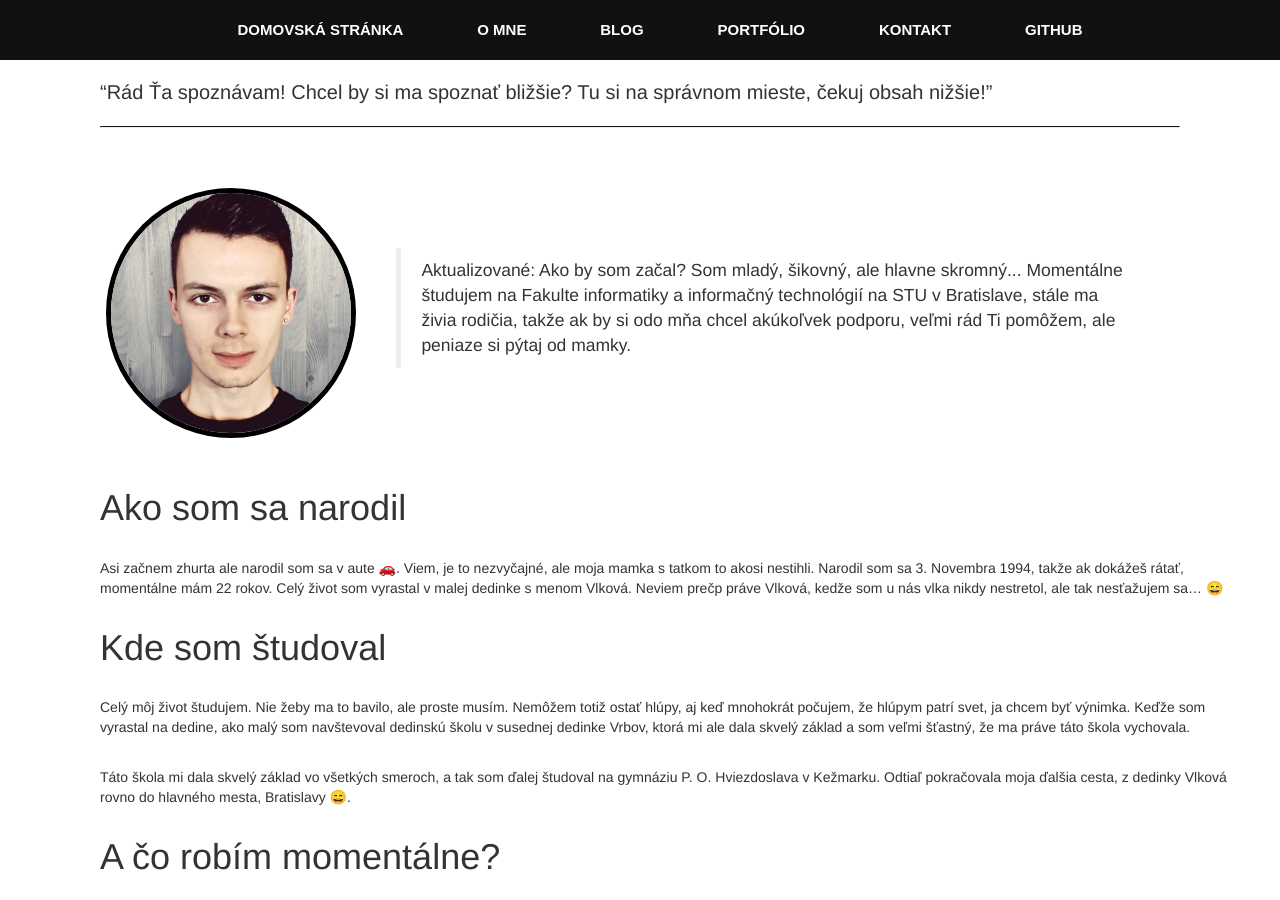
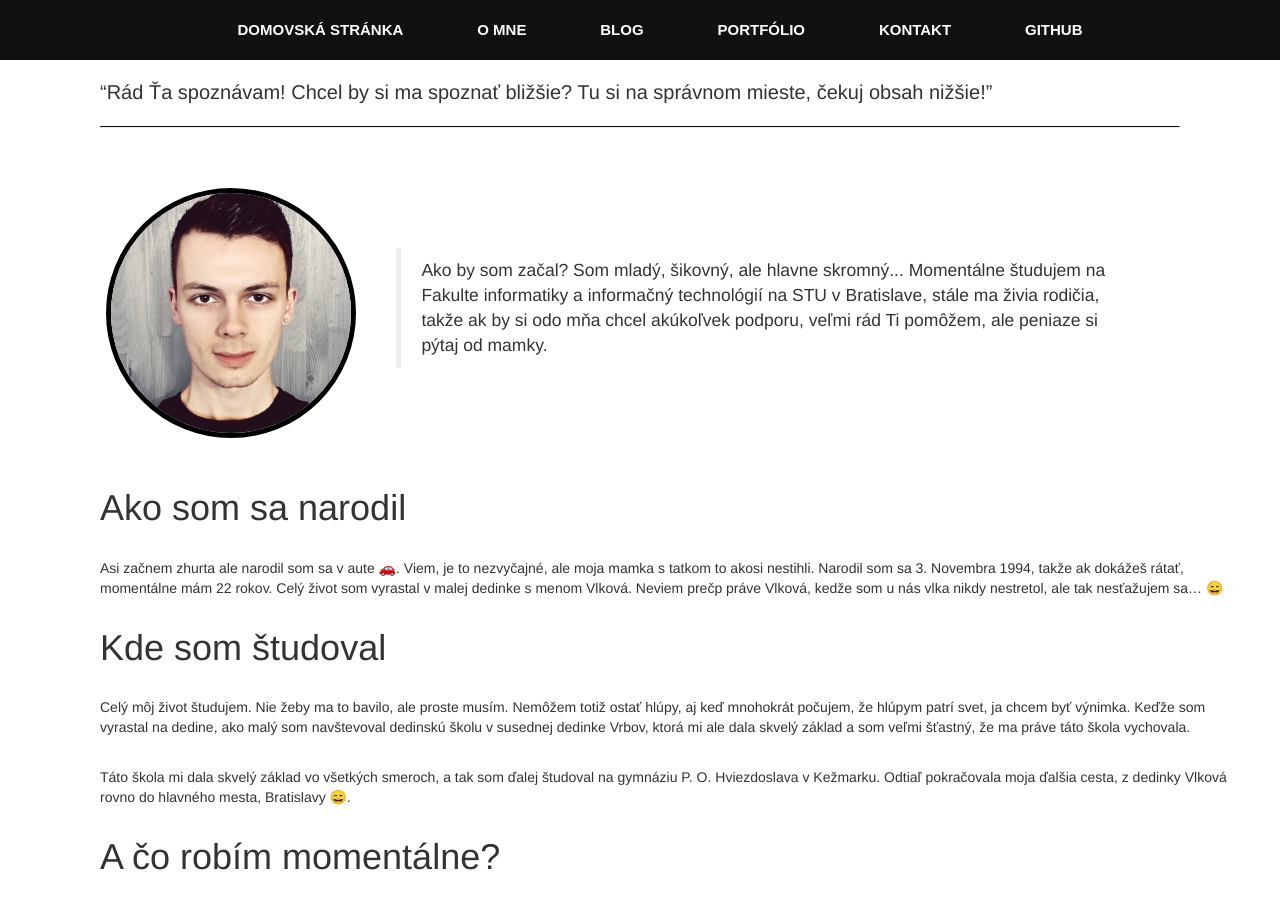
Before and after one commit to speedo-sp7/speedo-sp7.github.io, a Jekyll site: the page built from aboutme.md, in a window 1280 px wide and 900 px high, scrolled down 537 px. Built offline with Jekyll 4.4.1, drawn with Linux system fonts in a browser that asks for light colours; emoji names are drawn with the system emoji font; a file with an impossible date is left out.

Commit message:
Update aboutme.html

```diff
--- a/_layouts/aboutme.html
+++ b/_layouts/aboutme.html
@@ -10,7 +10,7 @@ layout: page
       </center>
     </div>
     <div class="col-sm-8 vcenter" style="padding-top:20px">
-      <blockquote>Aktualizované: {{page.day_quote}}</blockquote>
+      <blockquote>{{page.day_quote}}</blockquote>
     </div>
   </div>
 </div>
```
